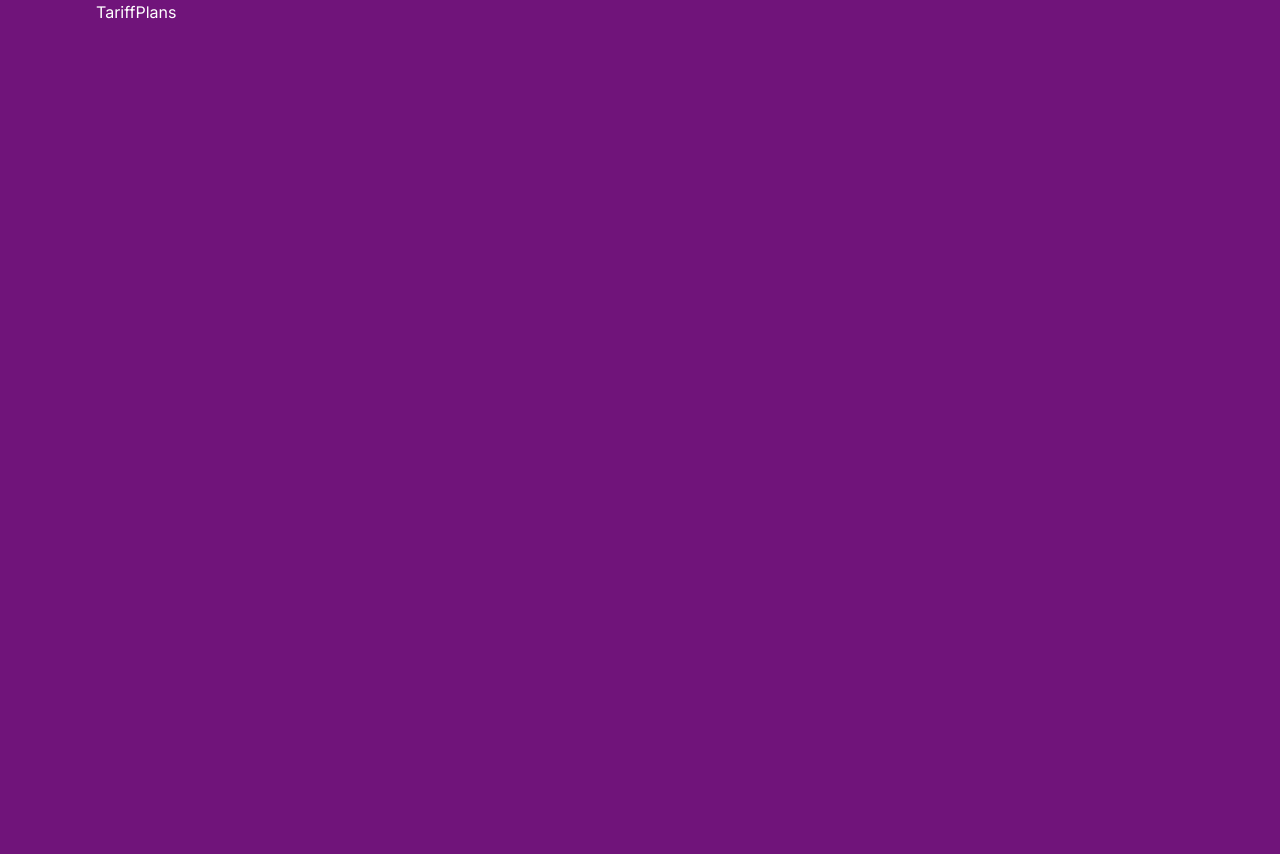
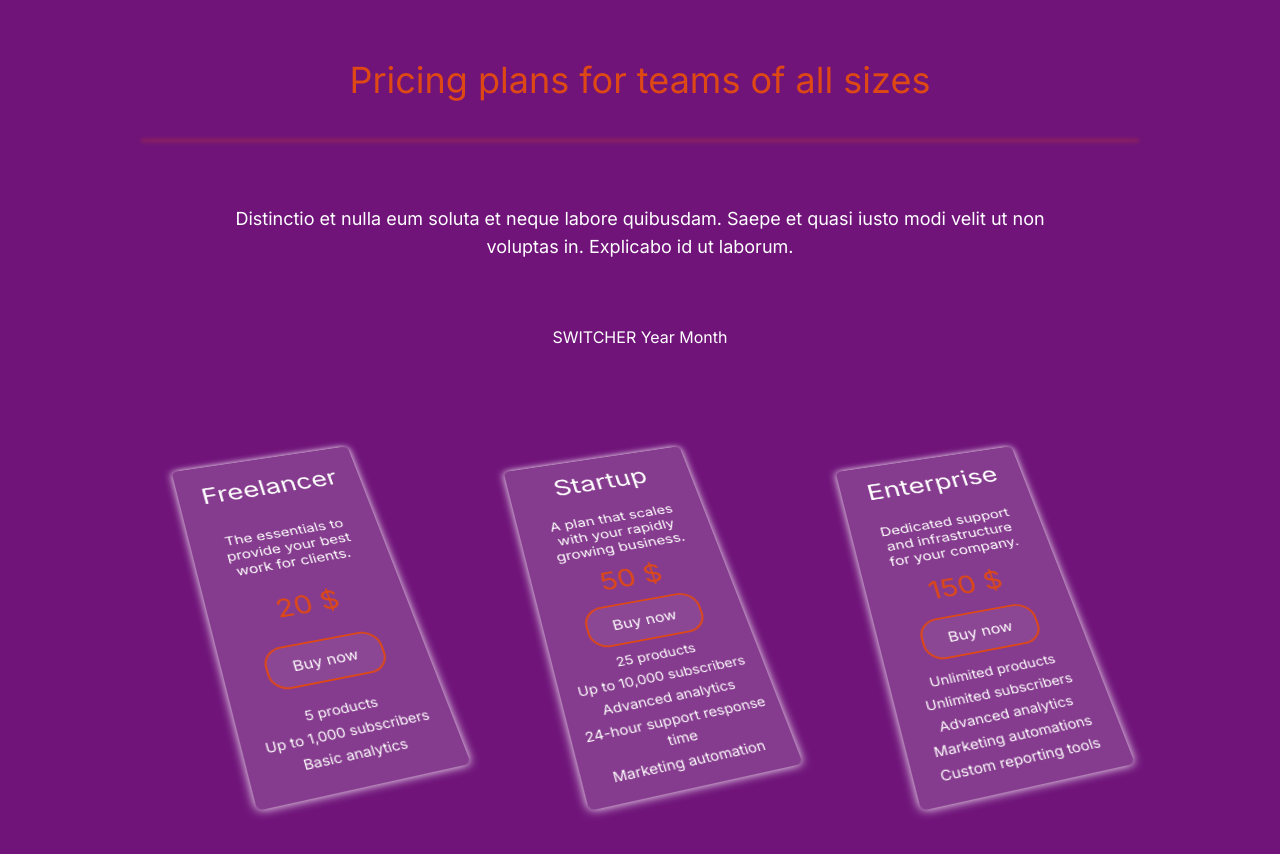
Before and after one commit to meowboom/Video, a React (Vite) app: page /tariff-plans in a window 1280 px wide. Before the commit the page ends 800 px from the top, so only its background shows below. Built offline with nearby package versions, Linux system fonts and the light colour scheme.

Commit message:
create pages PriceCards & PriceCard 70%

```diff
--- /dev/null
+++ b/src/entities/PriceCard/PriceCard.tsx
@@ -0,0 +1,32 @@
+import React from "react";
+import "./index.css";
+import MyButton from "../../share/MyButton/MyButton";
+import { EPriceCard } from "../../widget/PriceCards/data";
+export interface IPriceCard {
+  tariff: EPriceCard;
+  description: string;
+  price: number;
+  advantage?: [];
+}
+
+const PriceCard = ({ tariff, description, price, advantage }: IPriceCard) => {
+  // fixed card position a small screen
+  return (
+    <div className="menu__container md:animate-bounce-card mx-auto mb-12 mt-[16vh] h-[200px] w-[100px] cursor-pointer rounded-md bg-[#D9D9D9]/20  py-4 text-center shadow-all shadow-white duration-500 ease-in-out hover:mt-[14vh]  md:h-[400px] md:w-[300px] lg:h-auto lg:w-[200px] 2xl:h-[426px] 2xl:w-[320px]">
+      <div className="flex h-full w-full flex-col items-center justify-around">
+        <h3 className="mb-3 text-xl lg:text-3xl">{tariff}</h3>
+        <span className="m-3 px-10 text-center text-sm md:px-3 lg:text-[16px]">
+          {description}
+        </span>
+        <span className="mb-3 text-primary-main md:text-3xl ">{price} $</span>
+        <MyButton isFill={false} text="Buy now" key={"buy_now"} />
+        <ul className="lg:text-md mt-2 flex flex-col gap-1 text-sm">
+          {advantage && advantage.map((adv, id) => <li key={id}>{adv}</li>)}
+        </ul>
+      </div>
+      <div className="mx-auto mb-12 hidden h-80 w-52 cursor-pointer rounded-md shadow-all shadow-white duration-500 ease-in-out"></div>
+    </div>
+  );
+};
+
+export default PriceCard;
--- /dev/null
+++ b/src/entities/PriceCard/index.css
@@ -0,0 +1,8 @@
+.menu__container {
+  transform-origin: center center 0px;
+  transform: perspective(1000px) rotateX(35deg) rotateY(4deg) rotateZ(-15deg);
+}
+
+.menu__container:hover {
+  transform: perspective(1000px) rotateX(0deg) rotateY(0deg) rotateZ(0deg);
+}
--- a/src/main.tsx
+++ b/src/main.tsx
@@ -39,7 +39,9 @@ const router = createBrowserRouter([
     element: <HomeScreen children={<MainBody children={<DailyTop />} />} />,
   },
 ]);
+
 const queryClient = new QueryClient();
+
 ReactDOM.createRoot(document.getElementById("root")!).render(
   <React.StrictMode>
     <QueryClientProvider client={queryClient}>
--- a/src/pages/TariffPlan/TariffPlans.tsx
+++ b/src/pages/TariffPlan/TariffPlans.tsx
@@ -1,9 +1,25 @@
 import React from "react";
+import PriceCards from "../../widget/PriceCards/PriceCards";
+import HrLine from "../../share/HrLine/HrLine";
 
 type Props = {};
 
 const TariffPlans = (props: Props) => {
-  return <div>TariffPlans</div>;
+  return (
+    <div className="flex h-screen w-full flex-col items-center">
+      <div className="mt-5 p-10 text-center text-4xl text-primary-main">
+        Pricing plans for teams of all sizes
+      </div>
+      <div className="w-11/12">
+        <HrLine />
+      </div>
+      <div className="w-3/4 py-16 text-center text-lg">
+        Distinctio et nulla eum soluta et neque labore quibusdam. Saepe et quasi
+        iusto modi velit ut non voluptas in. Explicabo id ut laborum.
+      </div>
+      <PriceCards />
+    </div>
+  );
 };
 
 export default TariffPlans;
--- /dev/null
+++ b/src/widget/PriceCards/PriceCards.tsx
@@ -0,0 +1,25 @@
+import React from "react";
+import PriceCard, { IPriceCard } from "../../entities/PriceCard/PriceCard";
+import { PRICE_CARDS } from "./data";
+
+type Props = {};
+
+const PriceCards = (props: Props) => {
+  return (
+    <div className="flex w-full flex-col items-center justify-center ">
+      <div>SWITCHER Year Month</div>
+      <section className="flex w-11/12 items-center justify-around sm:h-[1600px] lg:h-[400px]">
+        <div className="flex w-full flex-col justify-around px-12 lg:flex-row lg:px-0">
+          {PRICE_CARDS.map((price) => (
+            <PriceCard
+              key={price.tariff}
+              {...(price as unknown as IPriceCard)}
+            />
+          ))}
+        </div>
+      </section>
+    </div>
+  );
+};
+
+export default PriceCards;
--- /dev/null
+++ b/src/widget/PriceCards/data.tsx
@@ -0,0 +1,40 @@
+export enum EPriceCard {
+  base = "Freelancer",
+  pro = "Startup",
+  individual = "Enterprise",
+}
+export const PRICE_CARDS = [
+  {
+    id: "1",
+    tariff: EPriceCard.base,
+    description: "The essentials to provide your best work for clients.",
+    price: 20,
+    advantage: ["5 products", "Up to 1,000 subscribers", "Basic analytics"],
+  },
+  {
+    id: "2",
+    tariff: EPriceCard.pro,
+    description: "A plan that scales with your rapidly growing business.",
+    price: 50,
+    advantage: [
+      "25 products",
+      "Up to 10,000 subscribers",
+      "Advanced analytics",
+      "24-hour support response time",
+      "Marketing automation",
+    ],
+  },
+  {
+    id: "3",
+    tariff: EPriceCard.individual,
+    description: "Dedicated support and infrastructure for your company.",
+    price: 150,
+    advantage: [
+      "Unlimited products",
+      "Unlimited subscribers",
+      "Advanced analytics",
+      "Marketing automations",
+      "Custom reporting tools",
+    ],
+  },
+];
--- a/tailwind.config.js
+++ b/tailwind.config.js
@@ -3,8 +3,22 @@ export default {
   content: ["./index.html", "./src/**/*.{js,ts,jsx,tsx}"],
   theme: {
     extend: {
+      keyframes: {
+        "bounce-card": {
+          "0%": {
+            marginTop: "20vh",
+          },
+          "50%": {
+            marginTop: "18vh",
+          },
+          "100%": {
+            marginTop: "20vh",
+          },
+        },
+      },
       animation: {
         "spin-slow": "spin 2s linear infinite",
+        "bounce-card": "bounce-card 3s infinite",
       },
       boxShadow: {
         all: "0 0px 10px 0px var(--tw-shadow-color)",
```
Also changed, not shown: 1 other file (tests, documents, lock files or other folders).
